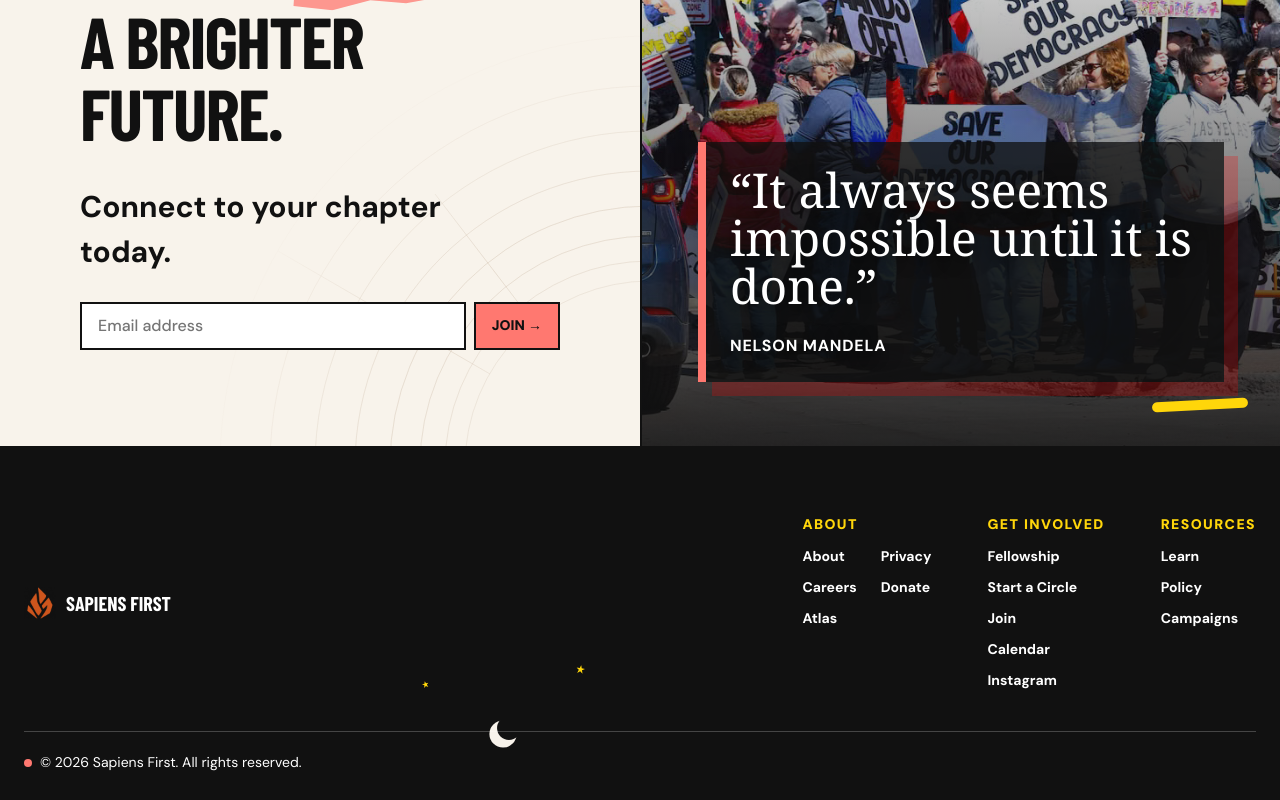
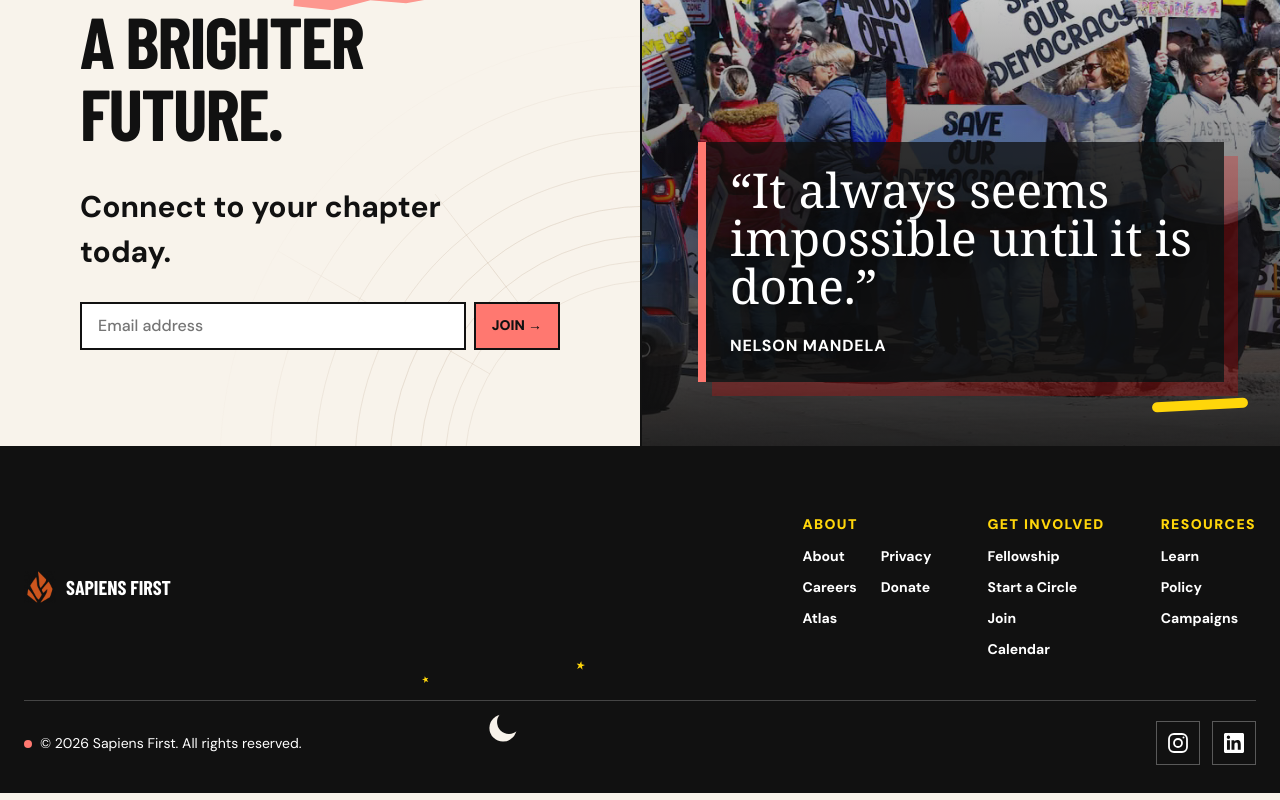
Before and after one commit to Sapiens-First/Website, a Next.js app: page / in a window 1280 px wide. Shown: the part 3719-4519 px from the top of the page. Built offline with nearby package versions, Linux system fonts and the light colour scheme; a web font is replaced by a local one.

Commit message:
Use Instagram and LinkedIn icons in the footer

```diff
--- a/components/SiteFooter.tsx
+++ b/components/SiteFooter.tsx
@@ -64,6 +64,46 @@ export default function SiteFooter() {
           <span className="before:mr-2 before:inline-block before:size-2 before:rounded-full before:bg-coral before:content-['']">
             © {new Date().getFullYear()} Sapiens First. All rights reserved.
           </span>
+          <nav aria-label="Social media" className="flex items-center gap-3">
+            <Link
+              href="https://www.instagram.com/sapiensfirst.global/"
+              aria-label="Sapiens First on Instagram"
+              className="inline-flex size-11 items-center justify-center border border-white/30 text-white transition-colors hover:border-coral hover:text-coral focus-visible:outline-2 focus-visible:outline-offset-4 focus-visible:outline-white"
+            >
+              <svg
+                viewBox="0 0 24 24"
+                className="size-6"
+                fill="none"
+                stroke="currentColor"
+                strokeWidth="1.8"
+                aria-hidden="true"
+              >
+                <rect x="3" y="3" width="18" height="18" rx="5" />
+                <circle cx="12" cy="12" r="4" />
+                <circle
+                  cx="17.5"
+                  cy="6.5"
+                  r="1"
+                  fill="currentColor"
+                  stroke="none"
+                />
+              </svg>
+            </Link>
+            <Link
+              href="https://www.linkedin.com/company/sapiens-first/"
+              aria-label="Sapiens First on LinkedIn"
+              className="inline-flex size-11 items-center justify-center border border-white/30 text-white transition-colors hover:border-coral hover:text-coral focus-visible:outline-2 focus-visible:outline-offset-4 focus-visible:outline-white"
+            >
+              <svg
+                viewBox="0 0 24 24"
+                className="size-6"
+                fill="currentColor"
+                aria-hidden="true"
+              >
+                <path d="M20.45 2H3.55C2.69 2 2 2.68 2 3.52v16.96c0 .84.69 1.52 1.55 1.52h16.9c.86 0 1.55-.68 1.55-1.52V3.52c0-.84-.69-1.52-1.55-1.52ZM7.93 18.74H4.98V9.19h2.95v9.55ZM6.45 7.89a1.71 1.71 0 1 1 0-3.42 1.71 1.71 0 0 1 0 3.42Zm12.29 10.85h-2.95v-4.65c0-1.11-.02-2.54-1.55-2.54-1.55 0-1.79 1.21-1.79 2.46v4.73H9.5V9.19h2.83v1.3h.04c.39-.74 1.36-1.52 2.8-1.52 3 0 3.57 1.97 3.57 4.53v5.24Z" />
+              </svg>
+            </Link>
+          </nav>
         </div>
       </Container>
     </footer>
--- a/lib/site.ts
+++ b/lib/site.ts
@@ -41,10 +41,6 @@ export const footerGroups = [
       { label: "Start a Circle", href: "/circle" },
       { label: "Join", href: "/join" },
       { label: "Calendar", href: "/calendar" },
-      {
-        label: "Instagram",
-        href: "https://www.instagram.com/sapiensfirst.global/",
-      },
     ],
   },
   {
```
